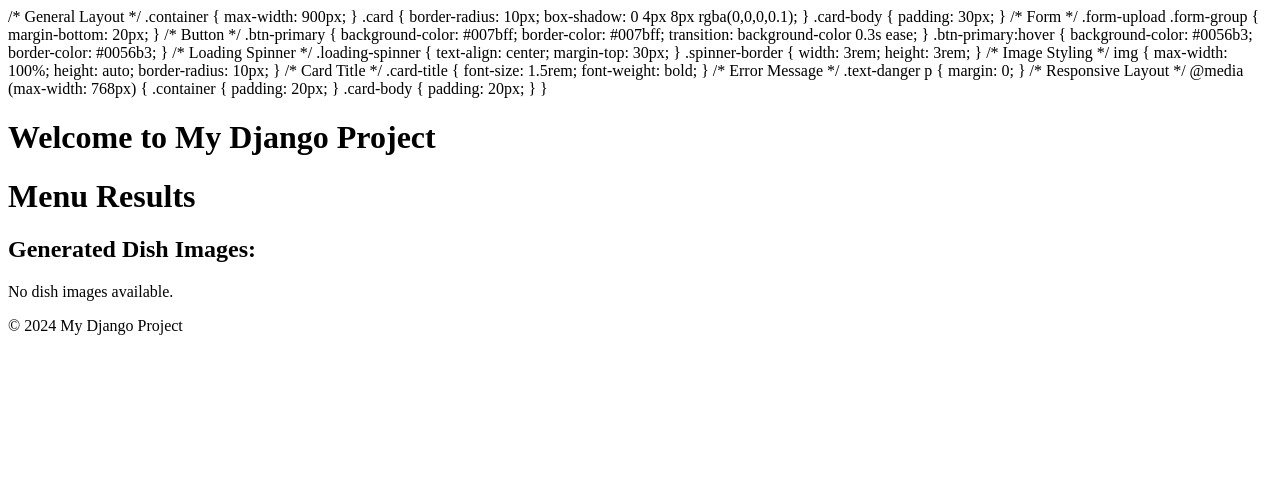
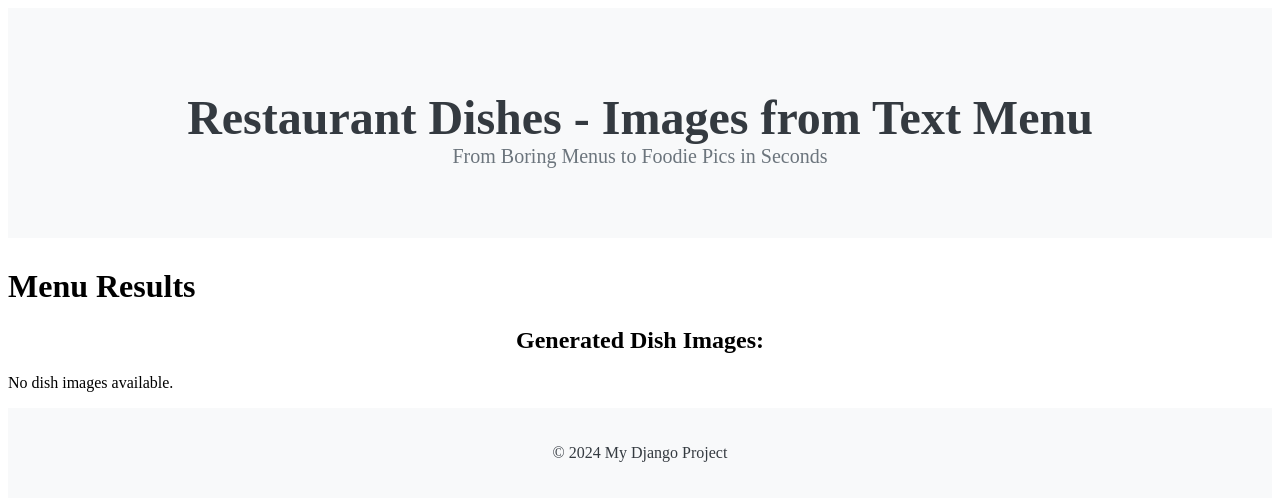
Before and after one commit to sachnaror/images_from_text_menu, a Django app: page /menu-result/ in a window 1280 px wide. Shown: the top 501 px of the page. Run offline with Django 4.2, Linux system fonts and the light colour scheme; data that the repository does not hold is empty.

Commit message:
Persistent effort yields boundless rewards

```diff
--- a/app1/templates/app1/base.html
+++ b/app1/templates/app1/base.html
@@ -4,11 +4,13 @@
     <meta charset="UTF-8">
     <meta name="viewport" content="width=device-width, initial-scale=1.0">
     <title>{% block title %}My Django Project{% endblock %}</title>
-    <!-- Add any CSS or JS files here -->
 
+    <!-- Internal CSS for Styling -->
+    <style>
         /* General Layout */
         .container {
             max-width: 900px;
+            margin: 0 auto; /* Ensures the container is centered horizontally */
         }
 
         .card {
@@ -18,11 +20,6 @@
 
         .card-body {
             padding: 30px;
-}
-
-/* Form */
-.form-upload .form-group {
-    margin-bottom: 20px;
         }
 
         /* Button */
@@ -61,6 +58,39 @@
             font-weight: bold;
         }
 
+        /* Centering the Header Title */
+        header {
+            text-align: center;
+            padding: 50px 0;
+            background-color: #f8f9fa;
+            margin-bottom: 30px;
+        }
+
+        header h1 {
+            font-size: 3rem;
+            font-weight: 700;
+            color: #343a40;
+            margin-bottom: 0;
+        }
+
+        header p {
+            font-size: 1.25rem;
+            color: #6c757d;
+            margin-top: 0;
+        }
+
+        /* Footer */
+        footer {
+            text-align: center;
+            padding: 20px;
+            background-color: #f8f9fa;
+        }
+
+        footer p {
+            font-size: 1rem;
+            color: #343a40;
+        }
+
         /* Error Message */
         .text-danger p {
             margin: 0;
@@ -75,12 +105,78 @@
             .card-body {
                 padding: 20px;
             }
+
+            header h1 {
+                font-size: 2.5rem;
             }
+
+            header p {
+                font-size: 1.1rem;
+            }
+        }
+
+        /* Centering the content inside the container */
+        .d-flex-center {
+            display: flex;
+            justify-content: center;
+            align-items: center;
+            height: 100vh; /* Full height of the viewport */
+        }
+
+        .form-upload {
+            display: flex;
+            flex-direction: column;
+            align-items: center;
+        }
+
+        /* Styling the file input and related text */
+        .form-upload input[type="file"] {
+            font-size: 16px;  /* Ensures the file input has at least 16px font size */
+        }
+
+        .form-upload .custom-file-label {
+            font-size: 16px;  /* Adjusts the label for the file input */
+        }
+
+        .form-upload .form-group p {
+            font-size: 16px;  /* Makes the text below the file input (e.g., instructions) larger */
+            margin-top: 5px;
+        }
+
+        /* CSS for centering the button */
+.form-upload button[type="submit"] {
+    display: block;
+    margin-left: auto;
+    margin-right: auto;
+    width: 50%;  /* Adjust width as per your preference */
+}
+
+h2 {
+    display: block;
+    font-size: 1.5em;
+    font-weight: bold;
+    text-align: center;  /* This centers the text horizontally */
+    margin-block-start: 0.83em;
+    margin-block-end: 0.83em;
+    margin-inline-start: 0px;
+    margin-inline-end: 0px;
+}
+
+/* Additional centering for the container */
+.container {
+    display: flex;
+    justify-content: center; /* Centers content horizontally */
+    align-items: center; /* Centers content vertically */
+    min-height: 45vh; /* Ensures the container takes at least the full viewport height */
+}
+
+    </style>
 </head>
 <body>
+
     <header>
-        <h1>Welcome to My Django Project</h1>
-        <!-- Add navigation, logo, etc. -->
+        <h1>Restaurant Dishes - Images from Text Menu</h1>
+        <p>From Boring Menus to Foodie Pics in Seconds</p>
     </header>
 
     {% block content %}
```
Also changed, not shown: app1/templates/app1/upload_menu.html (+28 -48 lines). Lines whose indentation alone changed are shown as unchanged.
